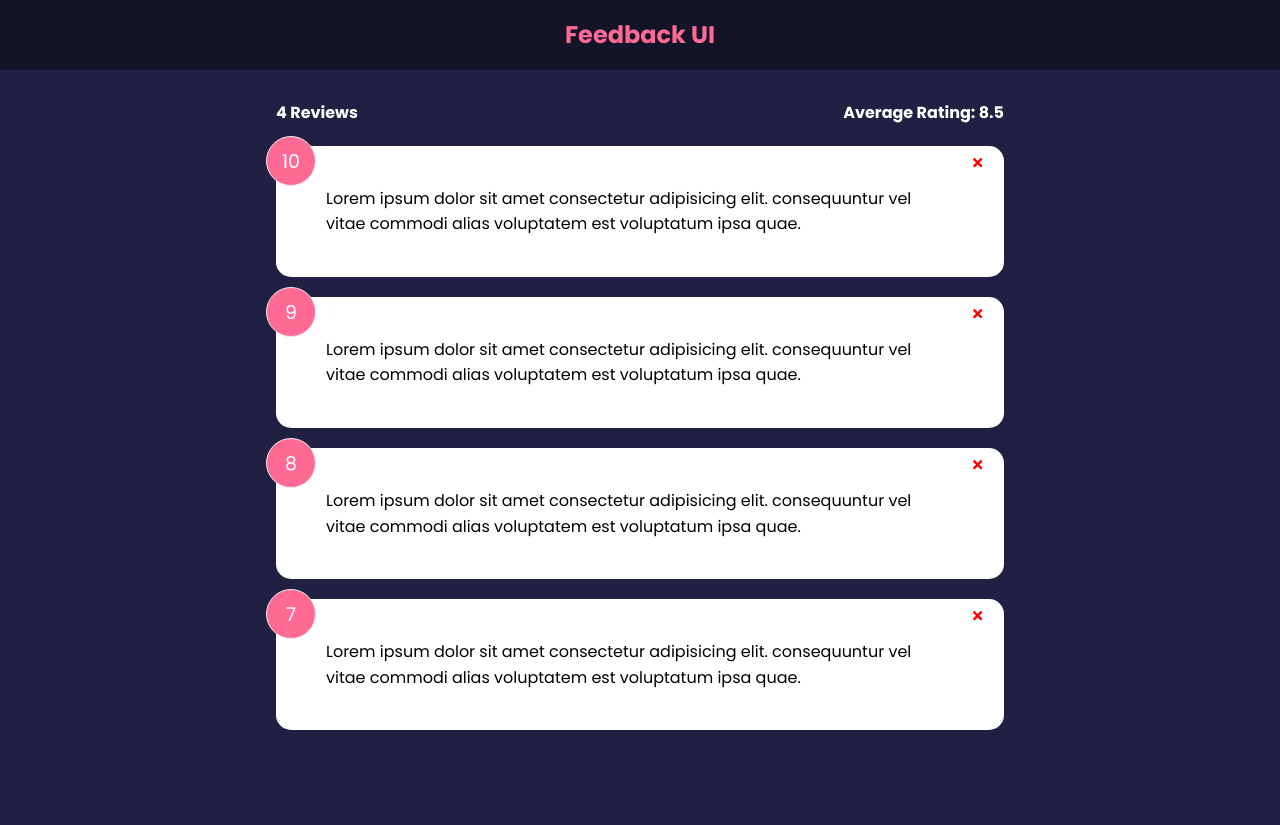
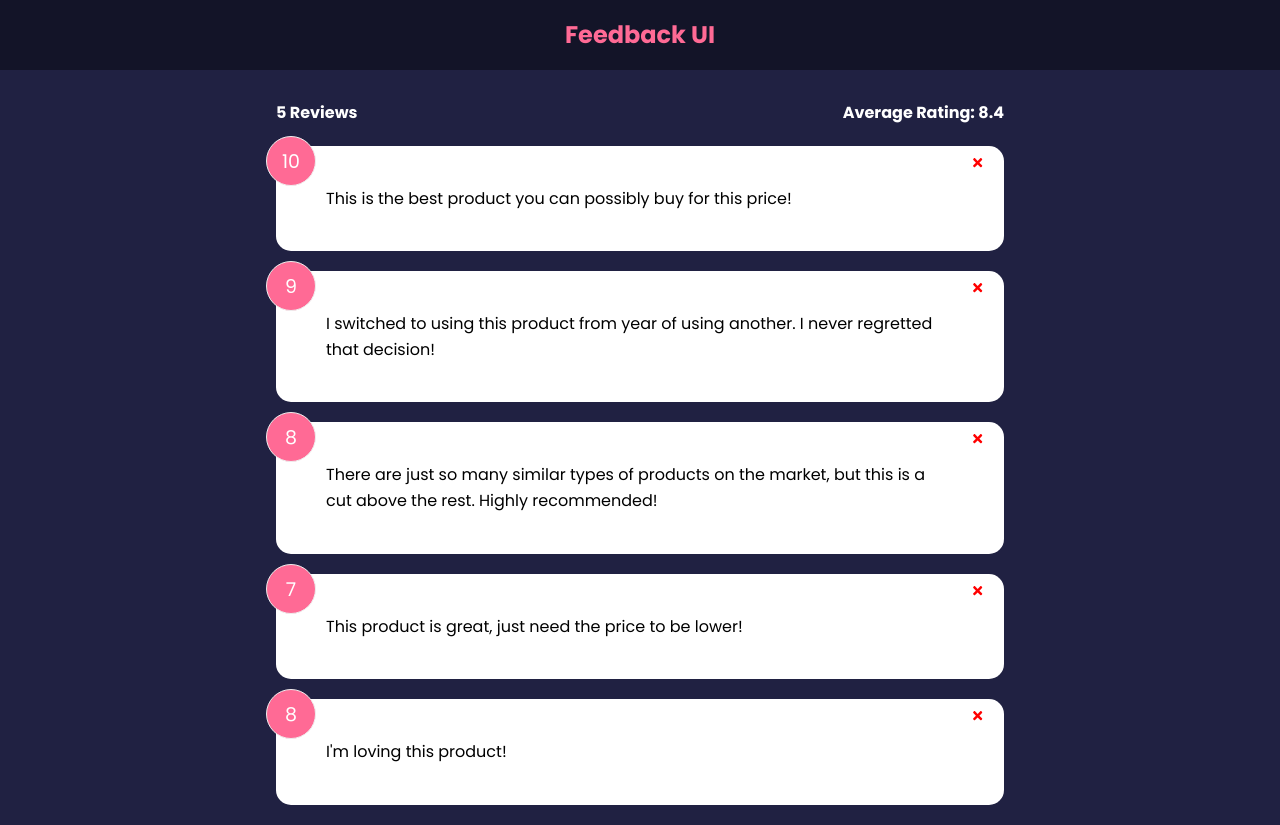
Before and after one commit to gideonfu55/feedback-app-prac, a React (Create React App) app: page / in a window 1280 px wide. Before the commit the page ends 800 px from the top, so only its background shows below. Built offline with nearby package versions, Linux system fonts and the light colour scheme.

Commit message:
update comments

```diff
--- a/src/data/FeedbackData.js
+++ b/src/data/FeedbackData.js
@@ -2,22 +2,27 @@ const FeedbackData = [
   {
     id: 1,
     rating: 10,
-    text: 'Lorem ipsum dolor sit amet consectetur adipisicing elit. consequuntur vel vitae commodi alias voluptatem est voluptatum ipsa quae.',
+    text: "This is the best product you can possibly buy for this price!",
   },
   {
     id: 2,
     rating: 9,
-    text: 'Lorem ipsum dolor sit amet consectetur adipisicing elit. consequuntur vel vitae commodi alias voluptatem est voluptatum ipsa quae.',
+    text: "I switched to using this product from year of using another. I never regretted that decision!",
   },
   {
     id: 3,
     rating: 8,
-    text: 'Lorem ipsum dolor sit amet consectetur adipisicing elit. consequuntur vel vitae commodi alias voluptatem est voluptatum ipsa quae.',
+    text: "There are just so many similar types of products on the market, but this is a cut above the rest. Highly recommended!",
   },
   {
     id: 4,
     rating: 7,
-    text: 'Lorem ipsum dolor sit amet consectetur adipisicing elit. consequuntur vel vitae commodi alias voluptatem est voluptatum ipsa quae.'
+    text: "This product is great, just need the price to be lower!"
+  },
+  {
+    id: 5,
+    rating: 8,
+    text: "I'm loving this product!"
   },
 
 ]
```
